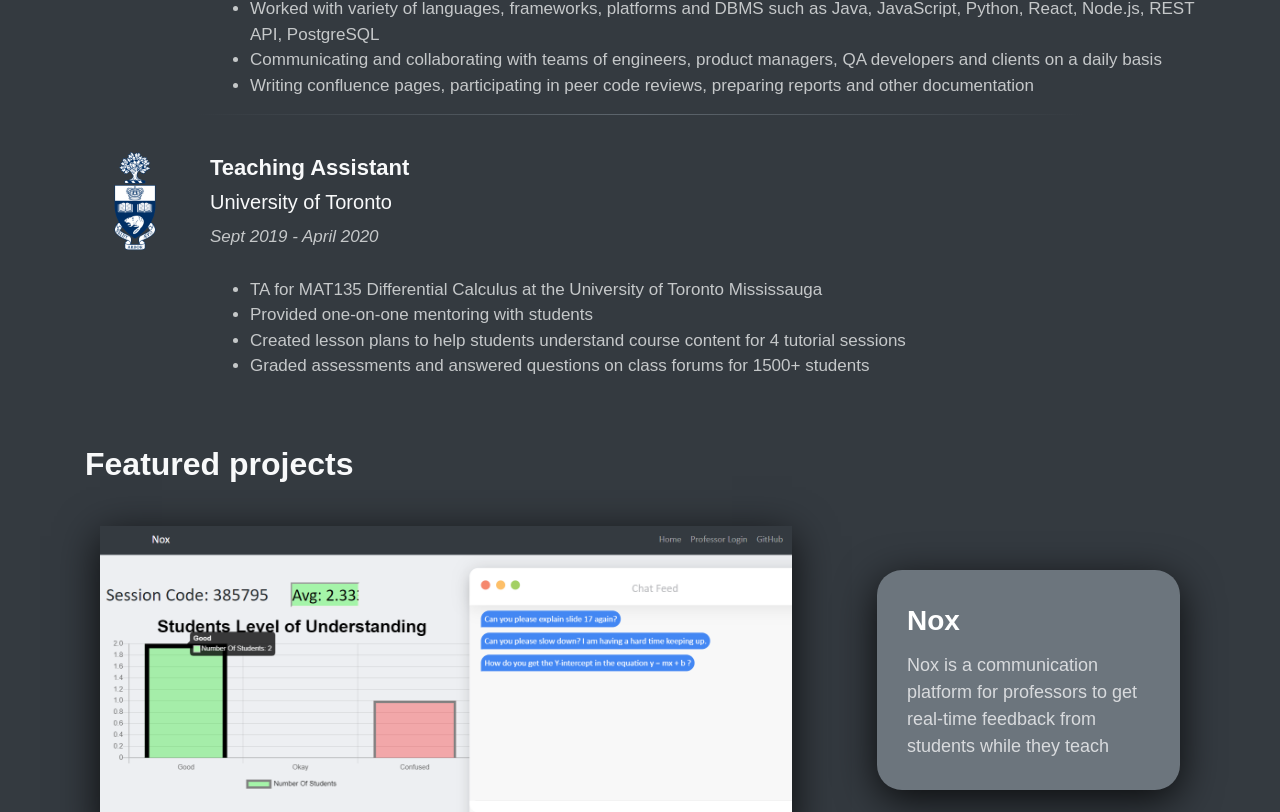
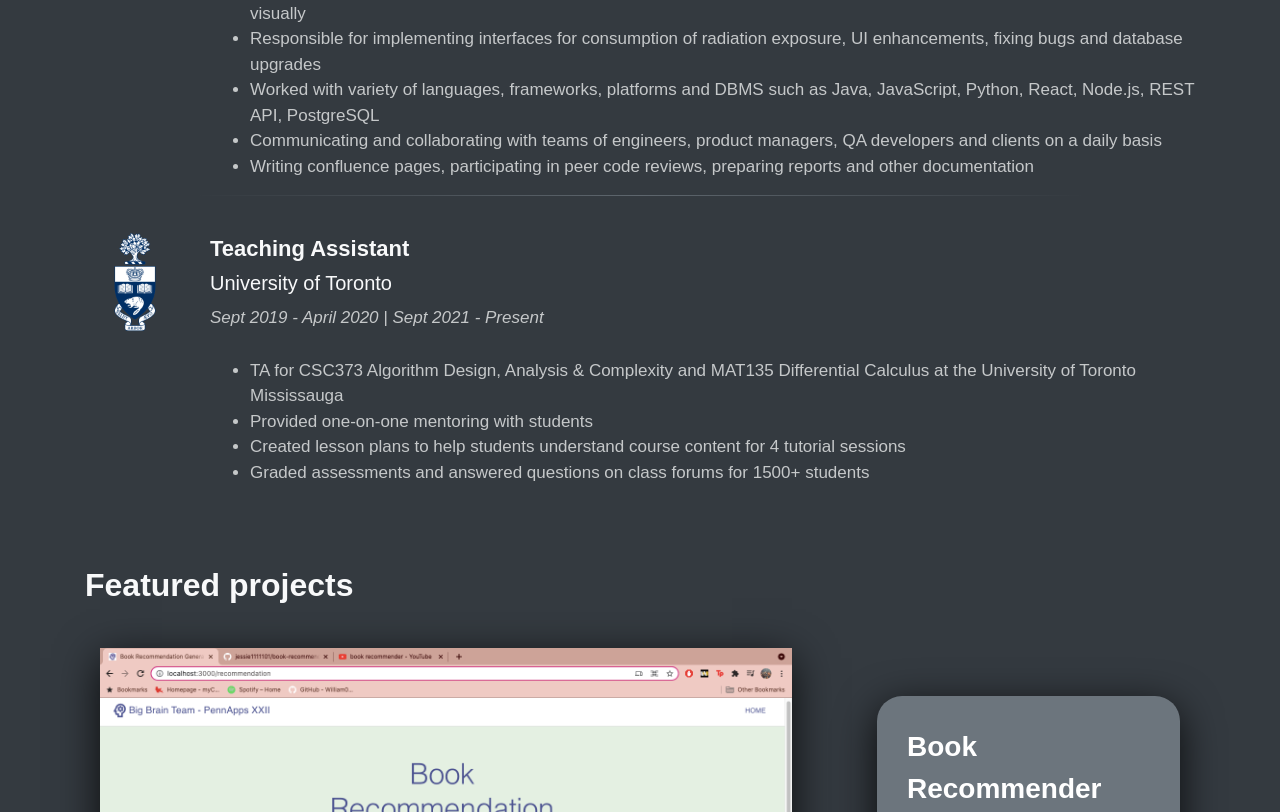
Before and after one commit to William010x/william010x.github.io, a React (Create React App) app: page /about in a window 1280 px wide. Shown: the part 1028-1840 px from the top of the page. Built offline with nearby package versions, Linux system fonts and the light colour scheme; a web font is replaced by a local one.

Commit message:
Add hackathon project and About me section

```diff
--- a/src/About.js
+++ b/src/About.js
@@ -2,8 +2,9 @@ import React from 'react';
 import Skill from './components/Skill'
 import Job from './components/Job';
 import ProjectCarousel from './components/ProjectCarousel';
-import Bayer from './images/bayer.png';
-import Uoft from './images/uoft.png';
+import bayer from './images/bayer.png';
+import uoft from './images/uoft.png';
+import bookRecommender from './images/bookRecommender.png';
 import nox from './images/nox.png';
 import javaBot from './images/java-music.png';
 import website from './images/website.png';
@@ -31,22 +32,23 @@ class About extends React.Component {
                 <div id="jobs">
                     <h2>Work Experience</h2>
                     <Job
-                        image={Bayer}
+                        image={bayer}
                         title="Software Developer"
-                        company="Bayer Healthcare"
-                        date="May 2020 - Present"
+                        company="Bayer"
+                        date="May 2020 - August 2021"
                         description={["Developed and maintained full-stack web application for Radiologists which processed, analyzed and rendered medical data visually",
+                            "Responsible for implementing interfaces for consumption of radiation exposure, UI enhancements, fixing bugs and database upgrades",
                             "Worked with variety of languages, frameworks, platforms and DBMS such as Java, JavaScript, Python, React, Node.js, REST API, PostgreSQL",
                             "Communicating and collaborating with teams of engineers, product managers, QA developers and clients on a daily basis",
                             "Writing confluence pages, participating in peer code reviews, preparing reports and other documentation"]}
                     />
                     <hr/>
                     <Job
-                        image={Uoft}
+                        image={uoft}
                         title="Teaching Assistant"
                         company="University of Toronto"
-                        date="Sept 2019 - April 2020"
-                        description={["TA for MAT135 Differential Calculus at the University of Toronto Mississauga",
+                        date="Sept 2019 - April 2020 | Sept 2021 - Present"
+                        description={["TA for CSC373 Algorithm Design, Analysis & Complexity and MAT135 Differential Calculus at the University of Toronto Mississauga",
                             "Provided one-on-one mentoring with students",
                             "Created lesson plans to help students understand course content for 4 tutorial sessions",
                             "Graded assessments and answered questions on class forums for 1500+ students"]}
@@ -54,6 +56,13 @@ class About extends React.Component {
                 </div>
                 <div id="projects">
                     <h2>Featured projects</h2>
+                    <Project
+                        image={bookRecommender}
+                        title="Book Recommender"
+                        description="Book Recommender takes as input your favourite book, and outputs books of similar themes, ratings, and styles. Winner of Best UI/UX Hack @ PennApps XXII"
+                        link="https://github.com/William010x/book-recommender"
+                        skills={["Flask", "Python", "React", "SCSS"]}
+                    />
                     <Project
                         image={nox}
                         title="Nox"
@@ -74,7 +83,7 @@ class About extends React.Component {
                         image={website}
                         title="Website"
                         description="My personal website/portfolio deployed using Github"
-                        link="https://github.com/William010x/Website"
+                        link="https://github.com/William010x/william010x.github.io"
                         skills={["React", "React-Bootstrap", "React-Router"]}
                     />
                     <h2>Other projects</h2>
--- a/src/Home.js
+++ b/src/Home.js
@@ -1,15 +1,20 @@
 import React from 'react';
 import './css/Home.css';
+import photo from './images/photo.png';
+import { Container, Image } from 'react-bootstrap';
 
 class Home extends React.Component {
     render() {
         return(
             <div id="home" className="home">
+                <div>
+                    <div className="intro">
                         <h1 className="fade-in">Hi, my name is </h1>
                         <h3 className="header fade-in delay-short">William San</h3>
                         <h4 className="fade-in delay-med">
                             I'm a software developer based on Toronto, Canada specializing in full-stack development
                         </h4>
+                    </div>
                     <div className="animation">
                         <div className="ocean">
                             <div className="wave"></div>
@@ -18,6 +23,26 @@ class Home extends React.Component {
                         </div>
                     </div>
                 </div>
+                <div className="about-section">
+                    <Container>
+                        <h2>About Me</h2>
+                        <div className="about-me">
+                            <div>
+                                <p>
+                                    Hey, my name is William! I'm a <b>Computer Science</b> specialist in my final year at the <b>University of Toronto</b>.
+                                </p>
+                                <p>
+                                    I am very passionate about <b>web development</b>, I love designing and developing applications. I am always excited to take on projects and create something new!
+                                </p>
+                                <p>
+                                    In my previous 16 month internship, I worked at Bayer as a <b>software developer</b>.
+                                </p>
+                            </div>
+                            <Image src={photo} className="rounded-corners shade center"/>
+                        </div>
+                    </Container>
+                </div>
+            </div>
         );
     }
 }
--- a/src/components/Job.js
+++ b/src/components/Job.js
@@ -7,9 +7,9 @@ class Job extends React.Component {
             <div className="work">
                 <Image className="logo" src={this.props.image} roundedCircle />
                 <div className="job">
-                    <p className="job-title">{this.props.title}</p>
-                    <p className="job-company">{this.props.company}</p>
-                    <p className="date italics">{this.props.date}</p>
+                    <div className="job-title">{this.props.title}</div>
+                    <div className="job-company">{this.props.company}</div>
+                    <div className="date italics">{this.props.date}</div>
                     <br/>
                     <ul className="job-description">{this.props.description.map((point) => <li>{point}</li>)}</ul>
                 </div>
--- a/src/components/Project.js
+++ b/src/components/Project.js
@@ -12,7 +12,7 @@ class Project extends React.Component {
                 </div>
                 <div></div>
                 <div className="project-description shade">
-                    <p className="project-title">{this.props.title}</p>
+                    <div className="project-title">{this.props.title}</div>
                     {this.props.description}
                 </div>
                 <div className="badges">
--- a/src/css/About.css
+++ b/src/css/About.css
@@ -1,5 +1,5 @@
 h2 {
-  padding-top: 50px;
+  padding-top: 65px;
   font-weight: 600;
 }
 
--- a/src/css/App.css
+++ b/src/css/App.css
@@ -17,7 +17,7 @@ h1, h3, h4 {
 }
 
 p {
-  margin: 0px;
+  margin-top: 20px;
 }
 
 .App {
--- a/src/css/Home.css
+++ b/src/css/Home.css
@@ -1,5 +1,9 @@
 .home {
   padding: 100px 0px;
+}
+
+.intro {
+  margin-bottom: 300px;
 }
 
 .animation {
@@ -11,7 +15,6 @@
   height: 5%;
   width: 100%;
   position: absolute;
-  bottom: 0;
   left: 0;
   background: #015871;
 }
@@ -134,3 +137,31 @@
   -ms-animation-delay: 2.5s;
   animation-fill-mode: forwards;
 }
+
+.about-section {
+  background-color: #015871;
+  width: 100%;
+  position: absolute;
+  left: 0;
+  margin-top: 25px;
+}
+
+.about-me {
+  display: grid;
+  grid-template-columns: 1fr 40%;
+  gap: 40px;
+}
+
+.rounded-corners {
+  border-radius: 30px;
+}
+
+.center {
+  margin-left: auto;
+  margin-right: auto;
+}
+
+b {
+  font-weight: bold;
+  color: #ff9100;
+}
```
Also changed, not shown: src/images/bookRecommender.png (added), src/images/photo.png (added). Lines whose indentation alone changed are shown as unchanged.
